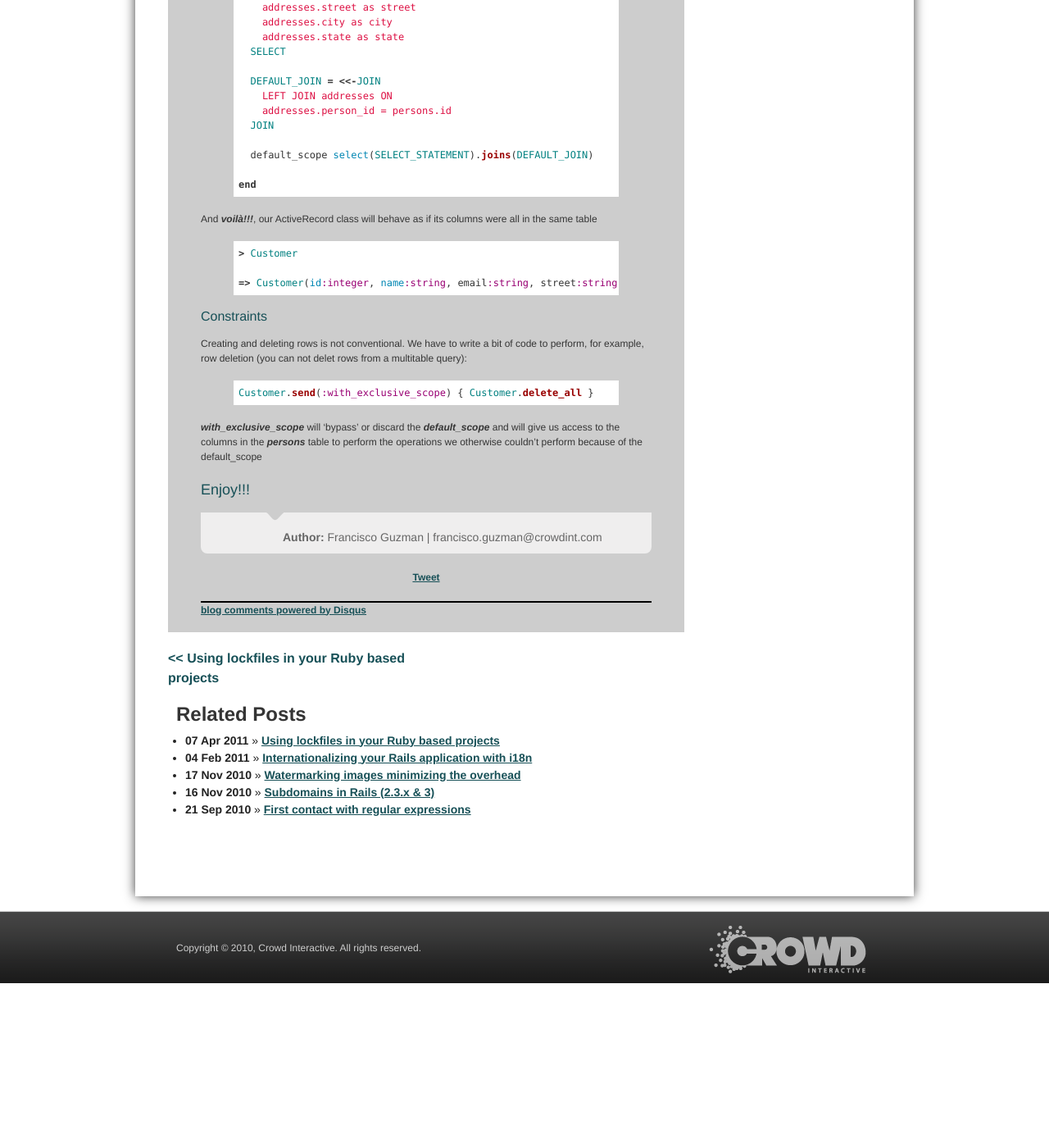
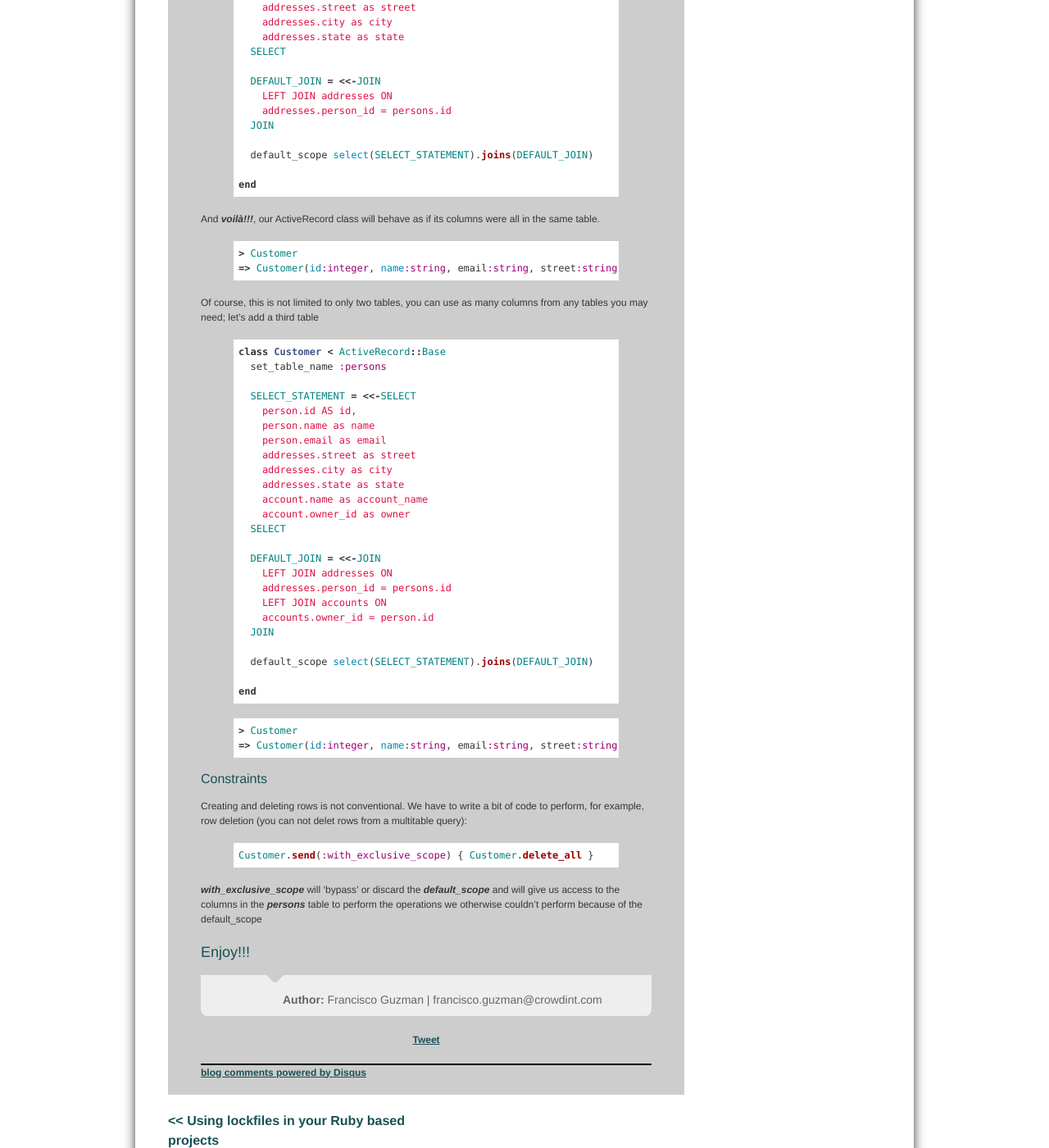
Before and after one commit to crowdint/blog.crowdint.com-jekyll, a Jekyll site: the page built from _posts/2011-10-07-multi-table-models.markdown, in a window 1280 px wide and 1400 px high, scrolled down 1645 px. Shown: the whole window at 82% size. Built offline with Jekyll 4.4.1, drawn with Linux system fonts in a browser that asks for light colours; Markdown is read by kramdown in place of the engine named in the settings; comment, search, counter and statistics services are not loaded; before the commit the page ends 2844 px from its top, so only the background shows below that.

Commit message:
Extend multitable examples

```diff
--- a/_posts/2011-10-07-multi-table-models.markdown
+++ b/_posts/2011-10-07-multi-table-models.markdown
@@ -92,15 +92,47 @@ class Customer < ActiveRecord::Base
 end
 {% endhighlight %}
 
-And _voilà!!!_, our ActiveRecord class will behave as if its columns were all in the same table
+And _voilà!!!_, our ActiveRecord class will behave as if its columns were all in the same table.
 
 {% highlight ruby %}
+> Customer
+=> Customer(id:integer, name:string, email:string, street:string, city:string, state:string)
+{% endhighlight %}
 
+Of course, this is not limited to only two tables, you can use as many columns from any tables you may need; let's add a third table
+
+{% highlight ruby %}
+class Customer < ActiveRecord::Base
+  set_table_name :persons
+
+  SELECT_STATEMENT = <<-SELECT
+    person.id AS id,
+    person.name as name
+    person.email as email
+    addresses.street as street
+    addresses.city as city
+    addresses.state as state
+    account.name as account_name
+    account.owner_id as owner
+  SELECT
+
+  DEFAULT_JOIN = <<-JOIN
+    LEFT JOIN addresses ON
+    addresses.person_id = persons.id
+    LEFT JOIN accounts ON
+    accounts.owner_id = person.id
+  JOIN
+
+  default_scope select(SELECT_STATEMENT).joins(DEFAULT_JOIN)
+
+end
+{% endhighlight %}
+
+{% highlight ruby %}
 > Customer
+=> Customer(id:integer, name:string, email:string, street:string, city:string, state:string, account_name:string, owner:integer)
+{% endhighlight %}
 
-=> Customer(id:integer, name:string, email:string, street:string, city:string, state:string)
-
-{% endhighlight %}
 ### Constraints
 
 Creating and deleting rows is not conventional. We have to write a bit of code to perform, for example, row deletion (you can not delet rows from a multitable query):
```
